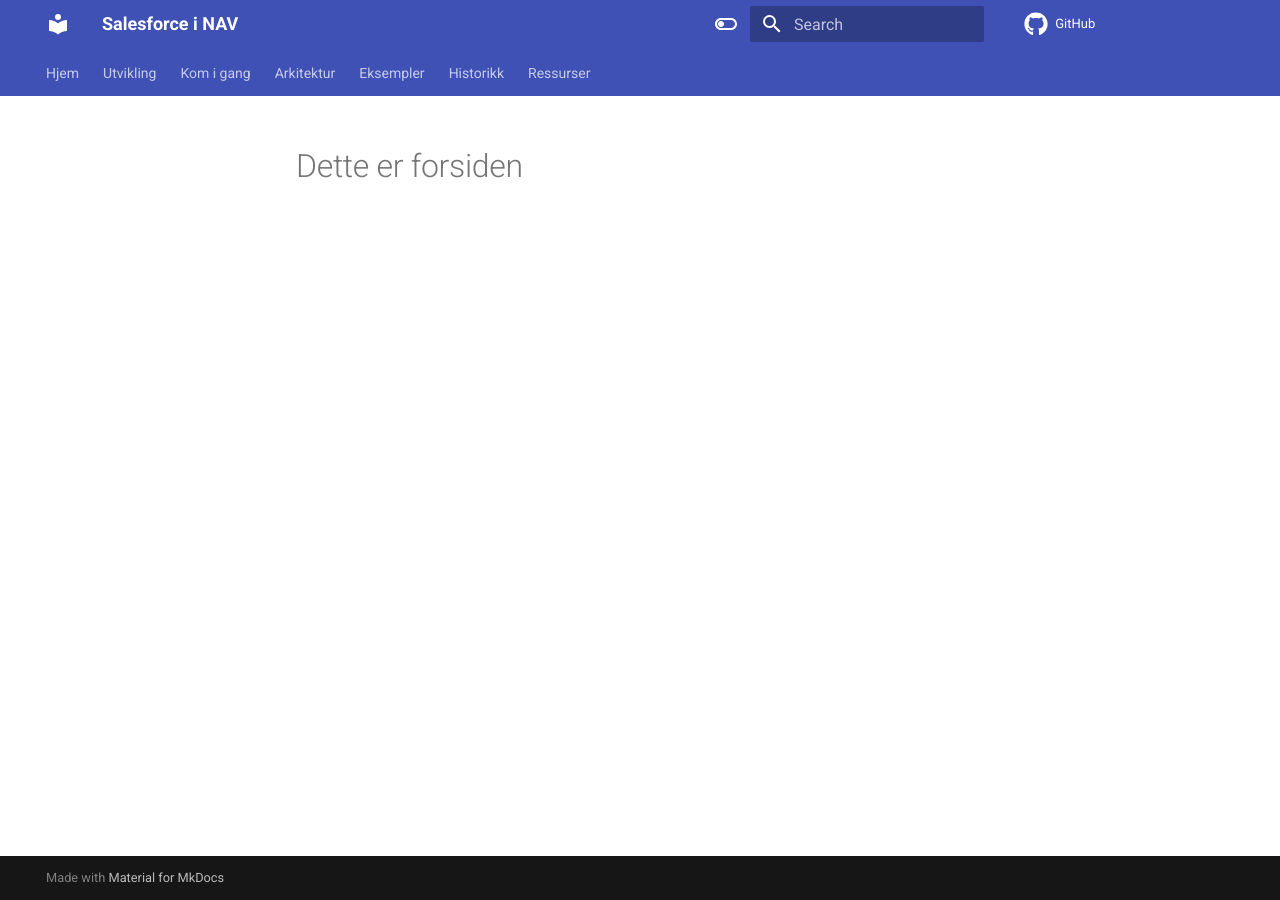
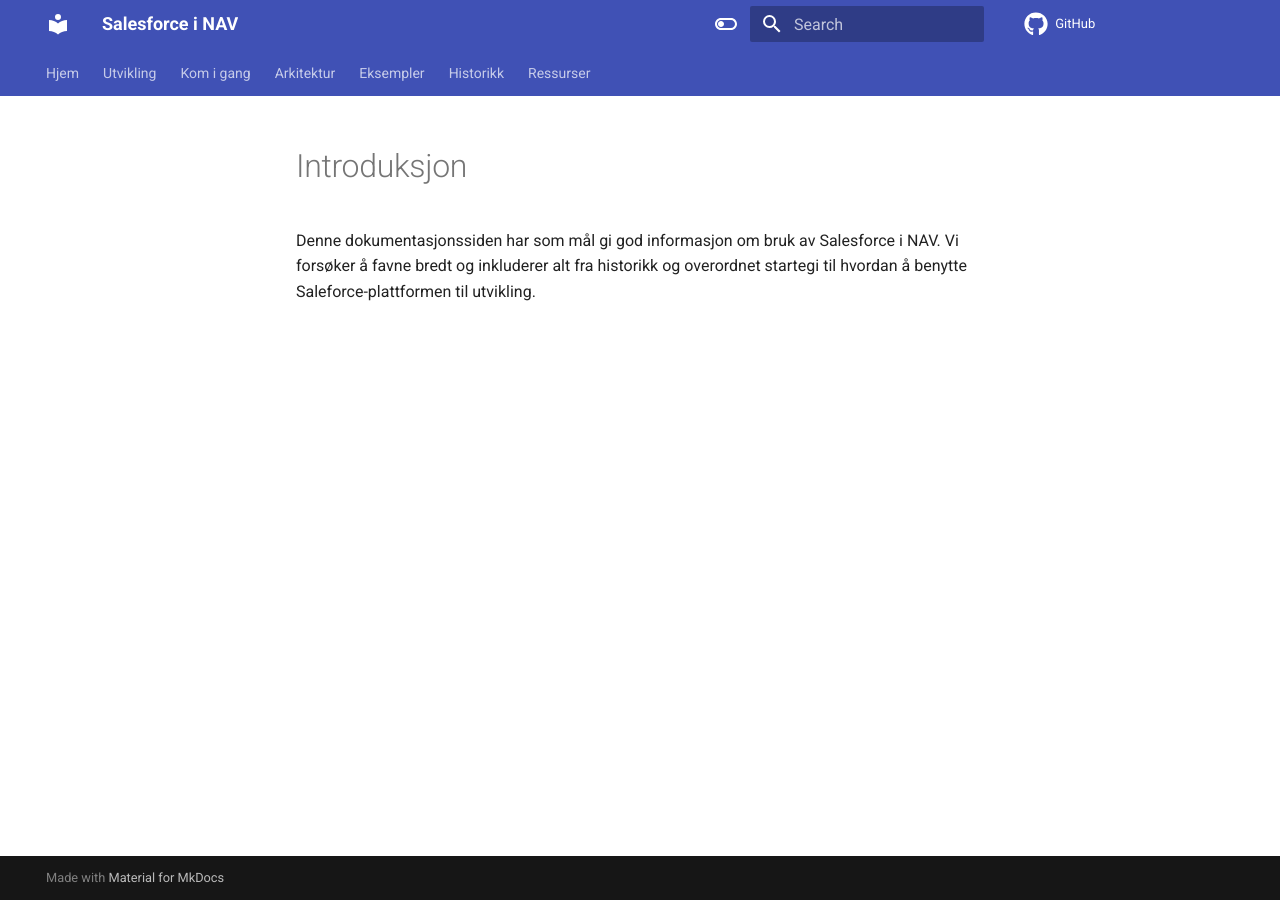
Before and after one commit to navikt/salesforce-i-NAV, an MkDocs documentation site: the page built from docs/index.md, in a window 1280 px wide. Built offline with MkDocs 1.6.1 and Material for MkDocs 9.7.7, drawn with Linux system fonts in a browser that asks for light colours; comment, search, counter and statistics services are not loaded.

Commit message:
added tekst til introduksjon

```diff
--- a/docs/index.md
+++ b/docs/index.md
@@ -1 +1,2 @@
-# Dette er forsiden
+# Introduksjon
+Denne dokumentasjonssiden har som mål gi god informasjon om bruk av Salesforce i NAV. Vi forsøker å favne bredt og inkluderer alt fra historikk og overordnet startegi til hvordan å benytte Saleforce-plattformen til utvikling.
```
